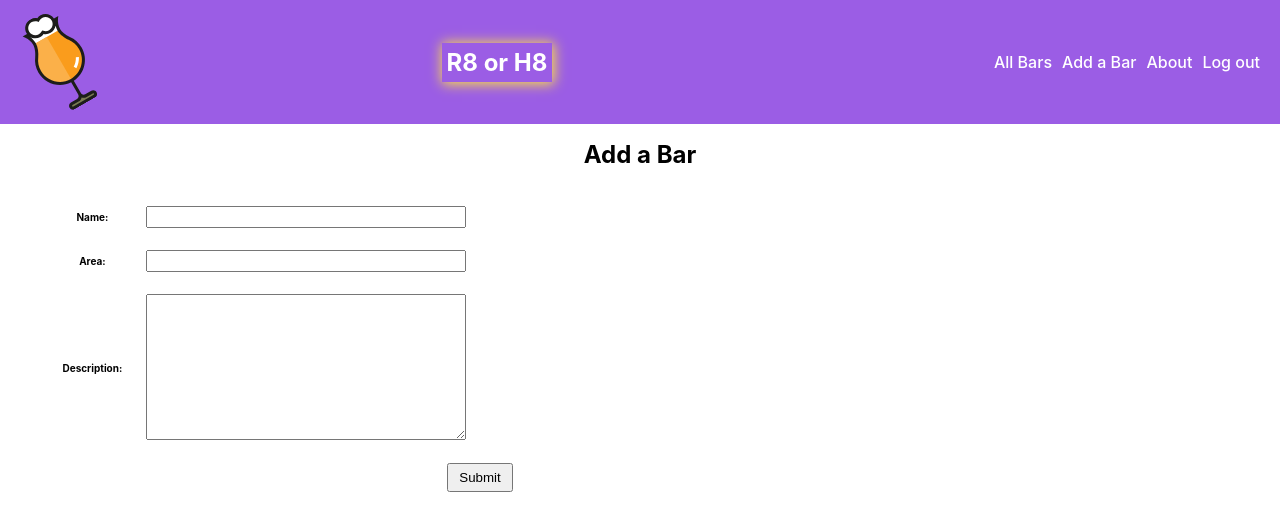
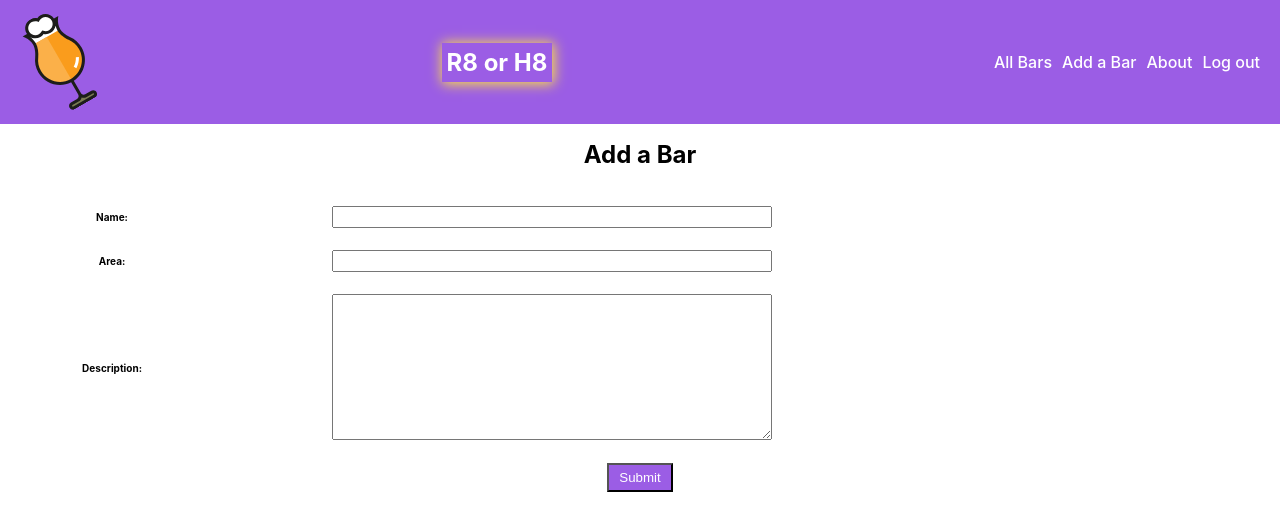
Before and after one commit to jdiffy47/r8-or-h8, a Django app: page /bars/create/ in a window 1280 px wide. Shown: the top 531 px of the page. Run offline with Django 4.2, Linux system fonts and the light colour scheme; the visitor is signed in with stand-in values (Sample User, id 1).

Commit message:
clean up

```diff
--- a/main_app/static/css/about.css
+++ b/main_app/static/css/about.css
@@ -8,13 +8,13 @@
 }
 
 .ceo-img {
-  height: 200px;
+  height: 260px;
   width: 200px;
 }
 
 
 .drinks-img {
-  height: 100px;
+  height:100px;
   width: 100px;
 }
 
--- a/main_app/static/css/form.css
+++ b/main_app/static/css/form.css
@@ -9,9 +9,9 @@
 
 
 .form-container {
-  display: flex;
-  flex-direction: column;
-  width: 75%;
+  /* display: flex;
+  flex-direction: column; */
+  width: 100%;
   font-size: 10px;
 }
 
@@ -32,11 +32,25 @@ td>* {
 .add-bar-btn {
   margin: 0 auto;
   padding: 5px 10px;
+  background-color: #9b5de5;
+  color: #fff;
 }
+
+.add-bar-btn:hover {
+  background-color: #fff;
+  color: #9b5de5;
+}
+
 .signup-btn {
-  margin: 0 auto;
   padding: 5px 10px;
 }
 
-.signup-title {
+.add-bar-container {
+  text-align: center;
 }
+
+.sign-up-form {
+  display: flex;
+  flex-direction: column;
+  justify-content: center;
+}
--- a/main_app/templates/about.html
+++ b/main_app/templates/about.html
@@ -8,7 +8,11 @@
 {% block content %}
 <div class="about-container">
   <h1>About r8 or h8</h1>
-  <h2>The fear of showing up to a bar and it sucks big time</h2>
+  <h3>"You show up to a bar.</h3>
+  <h3>The bartender ignores you for at least 5 mins.</h3>
+  <h3>Then eventually a weakly poured mixed drink is poured for you...</h3>
+  <h3>Oh, wow there isnt a pool table either"</h3>
+  {% comment %} <h2>"The fear of showing up to a bar and it sucks big time"</h2> {% endcomment %}
   <div class="ceo-container">
     <h3>Founder, CEO</h3>
     <img src="{% static 'images/coco-background.jpg' %}" alt="" class="ceo-img">
--- a/main_app/templates/main_app/bar_form.html
+++ b/main_app/templates/main_app/bar_form.html
@@ -6,6 +6,7 @@
 {% endblock %}
 
 {% block content %}
+<div class="sign-up-form">
   <div class="add-bar-title">
       {% if bar %}
         <h1>Edit {{ bar.name }}</h1>
@@ -13,11 +14,12 @@
         <h1>Add a Bar</h1>
       {% endif %}
   </div>
-  <form action="" method="post" class="form-container">
+    <form action="" method="post" class="form-container add-bar-container">
       {% csrf_token %}
       <table>
         {{ form.as_table }}
       </table>
       <button type="submit" class="add-bar-btn">Submit</button>
     </form>
+</div>
 {% endblock %}
```
Lines whose indentation alone changed are shown as unchanged.
